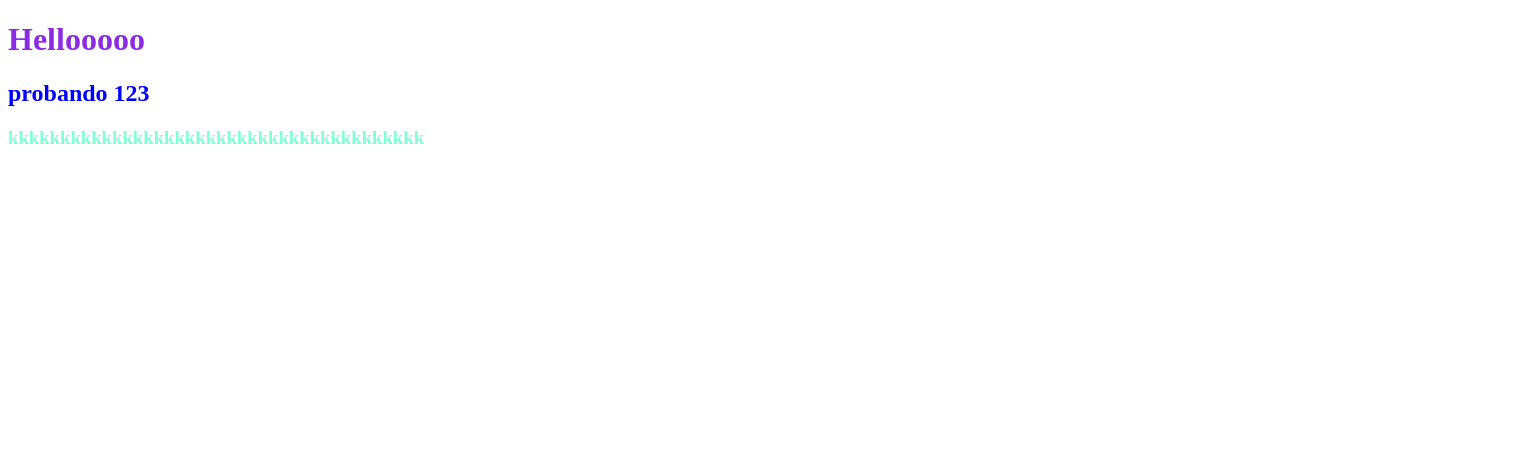
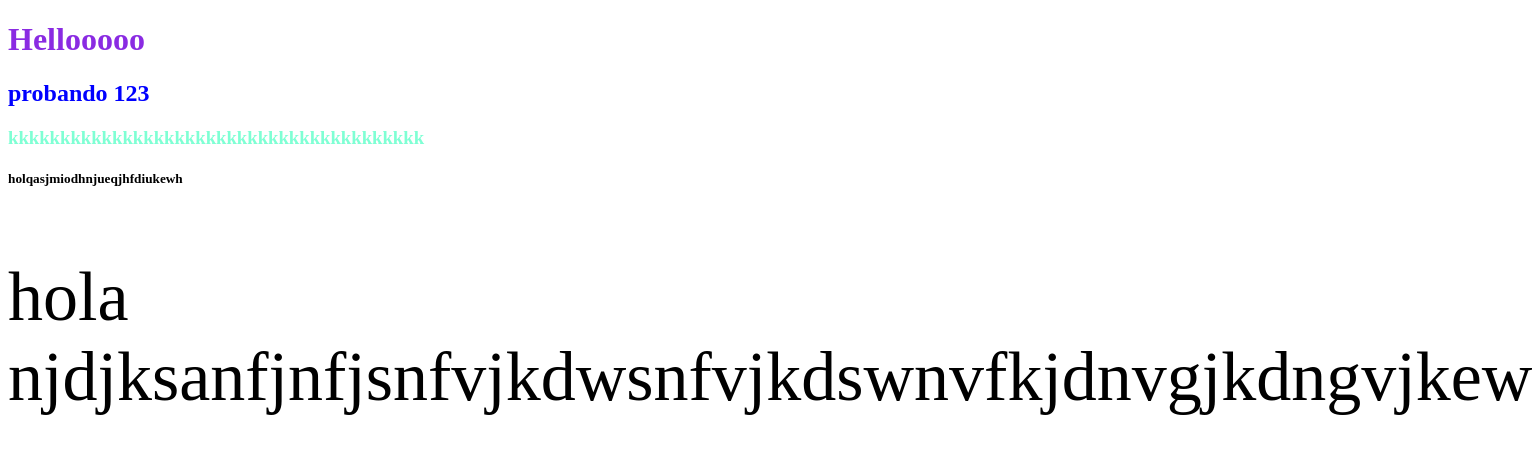
Before and after one commit to Fede1606/prueba, a plain HTML site: page index.html in a window 1280 px wide. Shown: the whole page, 1532 px wide, since content can reach past the window. Drawn offline with Linux system fonts and the light colour scheme.

Commit message:
tamaño de p

```diff
--- a/index.html
+++ b/index.html
@@ -10,5 +10,7 @@
     <h1>Hellooooo</h1>
     <h2>probando 123</h2>
     <h3>kkkkkkkkkkkkkkkkkkkkkkkkkkkkkkkkkkkkkkkk</h3>
+    <h5>holqasjmiodhnjueqjhfdiukewh</h5>
+    <p>hola njdjksanfjnfjsnfvjkdwsnfvjkdswnvfkjdnvgjkdngvjkew</p>
 </body>
 </html>
--- a/style.css
+++ b/style.css
@@ -8,3 +8,6 @@ h2{
 h3{
     color:aquamarine;
 }
+p{
+    font-size:70px;
+}
```
